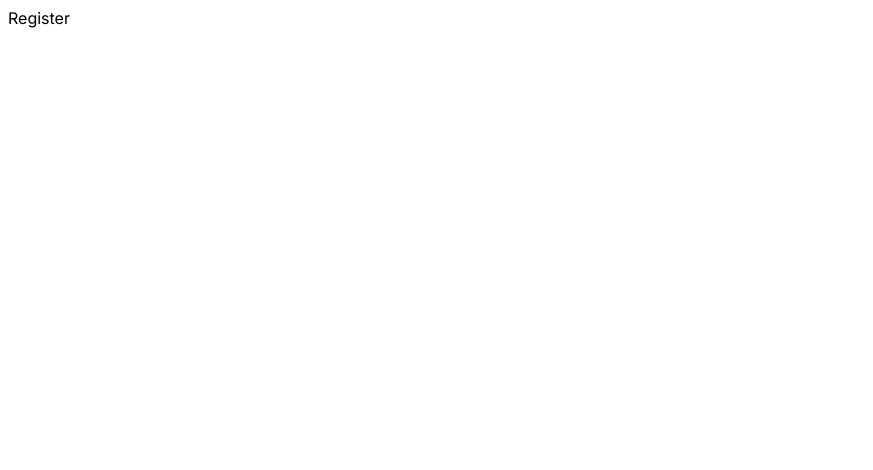
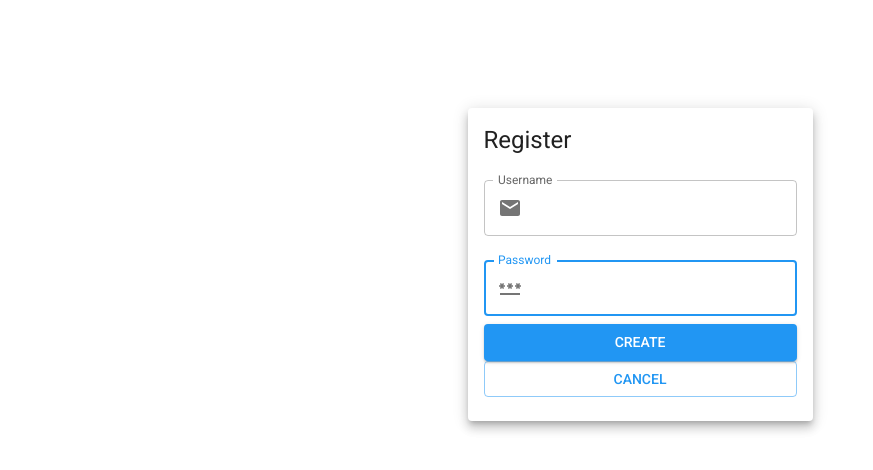
Before and after one commit to iiimomoniii/Workshop_NextJS, a Next.js app: page /register in a window 1280 px wide. Shown: the top 470 px of the page, without its empty margins (0-873 px from the left). Built offline with nearby package versions, Linux system fonts and the light colour scheme.

Commit message:
Update
create register page

```diff
--- a/src/app/(auth)/register/page.tsx
+++ b/src/app/(auth)/register/page.tsx
@@ -1,9 +1,82 @@
+"use client";
+import { Box, Button, Card, CardContent, CardMedia, InputAdornment, TextField, Typography } from '@mui/material'
 import React from 'react'
-
+import * as Icons from '@mui/icons-material';
 type Props = {}
 
-export default function Register({}: Props) {
+export default function Register({ }: Props) {
+
+  const showForm = () => {
+    return <form>
+      {/* Username */}
+      <TextField
+        variant="outlined"
+        margin="normal"
+        fullWidth
+        InputProps={{
+          startAdornment: (
+            <InputAdornment position="start">
+              <Icons.Email />
+            </InputAdornment>
+          ),
+        }}
+        label="Username"
+        autoComplete="email"
+        autoFocus
+      />
+
+        {/* Password */}
+        <TextField
+        variant="outlined"
+        margin="normal"
+        fullWidth
+        InputProps={{
+          startAdornment: (
+            <InputAdornment position="start">
+              <Icons.Password />
+            </InputAdornment>
+          ),
+        }}
+        label="Password"
+        autoComplete="password"
+        autoFocus
+      />
+       <Button
+          className="mt-8"
+          type="submit"
+          fullWidth
+          variant="contained"
+          color="primary"
+        >
+          Create
+        </Button>
+
+        <Button
+          className="mt-4"
+          onClick={() => {
+
+          }}
+          type="button"
+          fullWidth
+          variant="outlined"
+        >
+          Cancel
+        </Button>
+    </form>
+  }
+
   return (
-    <div>Register</div>
+    <Box className="flex justify-center items-center">
+      <Card elevation={7} className="max-w-[345px] mt-[100px]">
+
+        <CardContent>
+          <Typography gutterBottom variant="h5" component="h2">
+            Register
+          </Typography>
+          {showForm()}
+        </CardContent>
+      </Card>
+
+    </Box>
   )
 }
```
